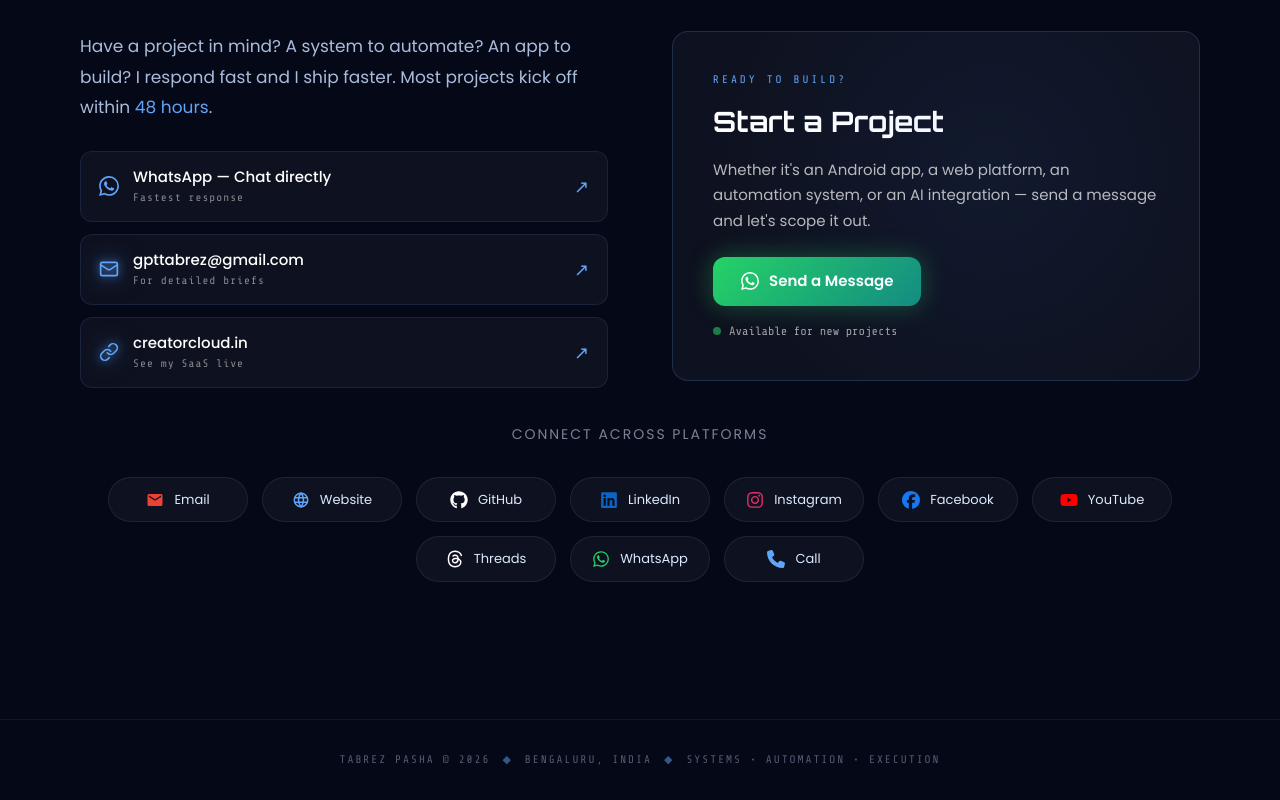
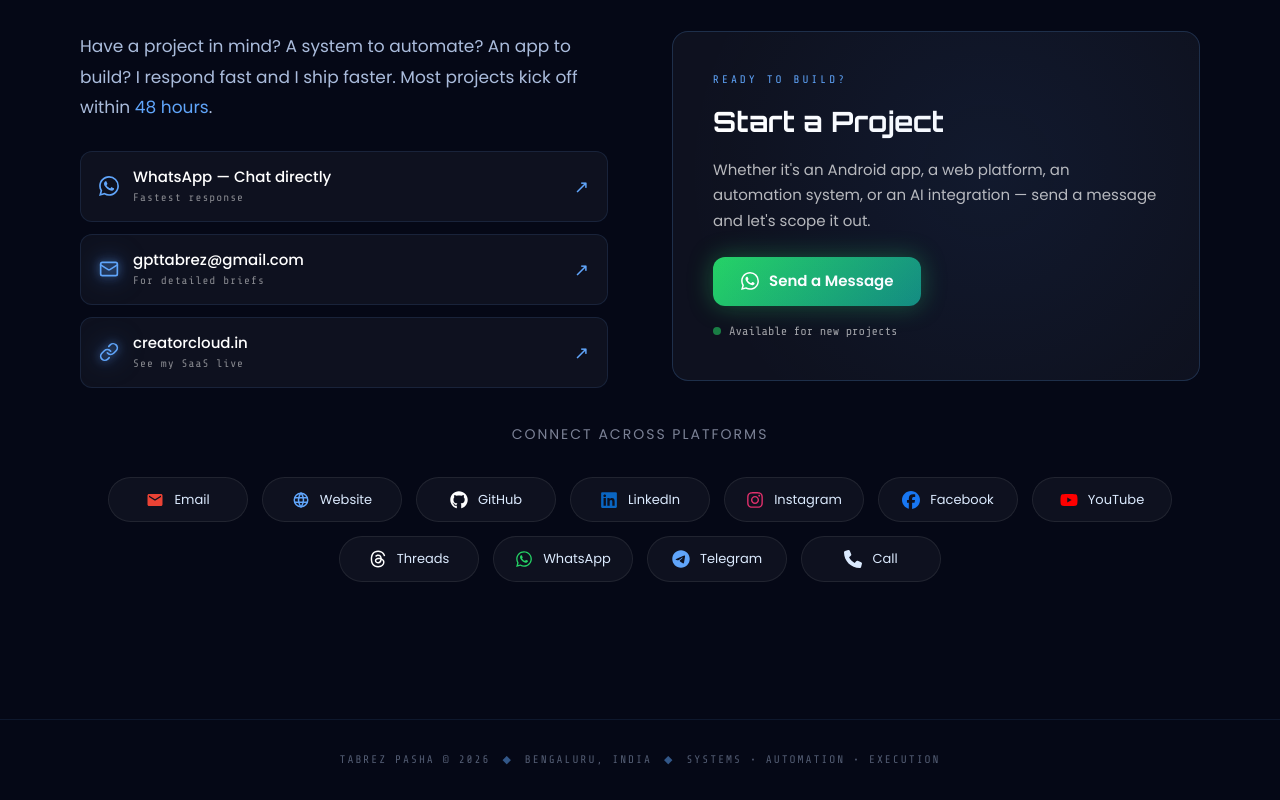
Before and after one commit to gpttabrez/creatorcloud-blog, a Next.js app: page /tabrez-pasha-n in a window 1280 px wide. Shown: the part 5618-6418 px from the top of the page. Built offline with nearby package versions, Linux system fonts and the light colour scheme.

Commit message:
Added Telegram social link and portfolio updates

```diff
--- a/app/tabrez-pasha-n/page.tsx
+++ b/app/tabrez-pasha-n/page.tsx
@@ -22,7 +22,8 @@ import {
   FaYoutube,
   FaThreads,
   FaWhatsapp,
-  FaPhone
+  FaPhone,
+  FaTelegram
 } from "react-icons/fa6";
 
 import { MdEmail } from "react-icons/md";
@@ -155,6 +156,12 @@ const SOCIALS = [
   icon:<FaWhatsapp />,
   label:"WhatsApp",
   url:"https://wa.me/919738841367?text=Hi%20Tabrez,%20I%20want%20to%20discuss%20a%20project"
+  },
+
+  {
+  icon:<FaTelegram />,
+  label:"Telegram",
+  url:"https://t.me/tabrezcreator"
   },
 
   {
```
